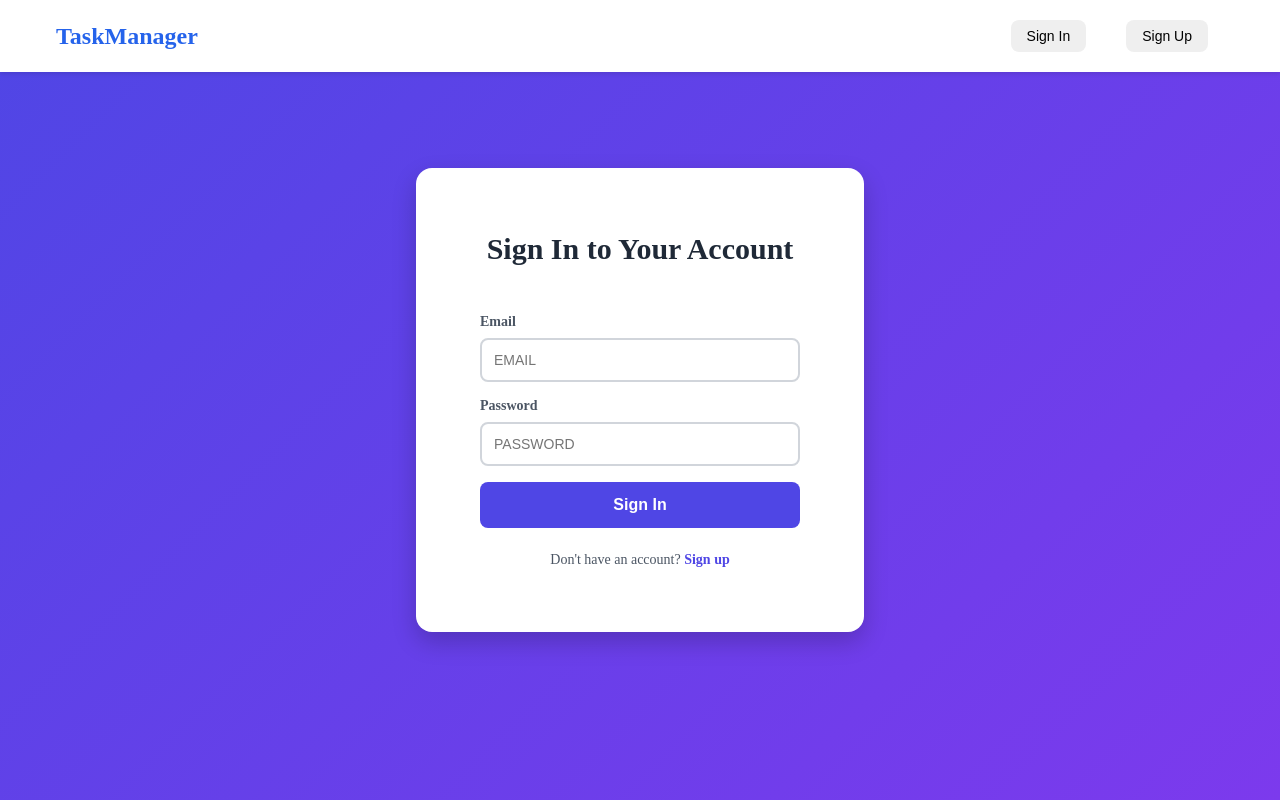
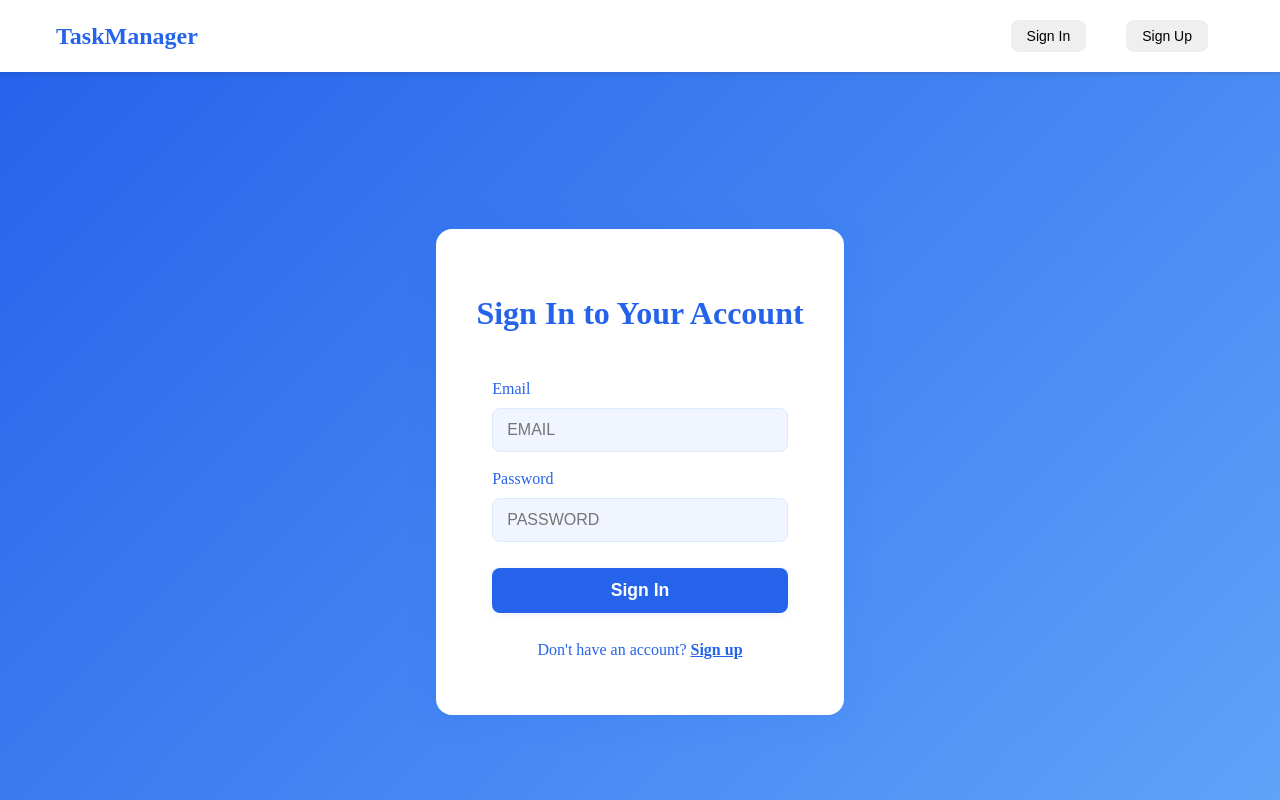
Before and after one commit to Svts3/TaskManagementAppFrontEnd, a React (Vite) app: page /sign-in in a window 1280 px wide. Built offline with nearby package versions, Linux system fonts and the light colour scheme.

Commit message:
Design changes

```diff
--- a/src/components/SignIn/SignIn.css
+++ b/src/components/SignIn/SignIn.css
@@ -5,93 +5,94 @@ html, body {
 }
 
 .sign-in-container {
+    min-height: 100vh;
     display: flex;
     align-items: center;
     justify-content: center;
-    height: 100vh;
-    width: 100vw;
-    background: linear-gradient(135deg, #4f46e5, #7c3aed);
-    padding: 1.5rem;
-    position: fixed;
-    top: 0;
-    left: 0;
-    overflow: auto;
+    background: linear-gradient(135deg, #2563eb 0%, #60a5fa 100%);
 }
 
 .sign-in-form {
-    background: white;
-    border-radius: 1rem;
-    box-shadow: 0 10px 25px rgba(0, 0, 0, 0.2);
-    padding: 2.5rem;
-    width: 100%;
-    max-width: 28rem;
-    text-align: center;
-    transition: transform 0.3s ease, box-shadow 0.3s ease;
-}
-
-.sign-in-form:hover {
-    box-shadow: 0 15px 35px rgba(0, 0, 0, 0.25);
+    background: #fff;
+    border-radius: 16px;
+    box-shadow: 0 4px 32px rgba(37, 99, 235, 0.10);
+    padding: 40px 32px 32px 32px;
+    min-width: 340px;
+    max-width: 95vw;
+    display: flex;
+    flex-direction: column;
+    align-items: center;
 }
 
 .sign-in-form h2 {
-    font-size: 1.875rem;
+    color: #2563eb;
+    margin-bottom: 24px;
     font-weight: 700;
-    color: #1f2937;
-    margin-bottom: 1.5rem;
+    font-size: 2rem;
 }
 
 .sign-in-form label {
+    color: #2563eb;
+    font-weight: 500;
+    margin-bottom: 2px;
     display: block;
-    font-size: 0.875rem;
-    font-weight: 600;
-    color: #4b5563;
     text-align: left;
-    margin-bottom: 0.5rem;
 }
 
 .input-field {
     width: 100%;
-    padding: 0.75rem;
-    border: 2px solid #d1d5db;
-    border-radius: 0.5rem;
-    font-size: 0.875rem;
-    transition: border-color 0.3s ease, box-shadow 0.3s ease;
-    margin-bottom: 1rem;
+    padding: 12px 14px;
+    margin: 8px 0 18px 0;
+    border: 1px solid #dbeafe;
+    border-radius: 8px;
+    font-size: 1rem;
+    background: #f1f5ff;
+    color: #1e293b;
+    transition: border 0.2s;
 }
 
 .input-field:focus {
+    border: 1.5px solid #2563eb;
     outline: none;
-    border-color: #4f46e5;
-    box-shadow: 0 0 8px rgba(79, 70, 229, 0.3);
+    background: #e0e7ff;
 }
 
 .submit-button {
     width: 100%;
-    padding: 0.875rem;
-    background-color: #4f46e5;
-    color: white;
-    font-size: 1rem;
+    background: #2563eb;
+    color: #fff;
     font-weight: 600;
     border: none;
-    border-radius: 0.5rem;
+    border-radius: 8px;
+    padding: 12px 0;
+    font-size: 1.1rem;
+    margin-top: 8px;
+    margin-bottom: 10px;
     cursor: pointer;
-    transition: background-color 0.3s ease, transform 0.2s ease;
-}
-
-.submit-button:hover {
-    background-color: #4338ca;
+    box-shadow: 0 2px 8px rgba(37,99,235,0.08);
+    transition: background 0.2s, box-shadow 0.2s;
 }
 
 .submit-button:disabled {
-    background-color: #a5b4fc;
+    background: #93c5fd;
     cursor: not-allowed;
 }
 
+.submit-button:hover:not(:disabled) {
+    background: #1d4ed8;
+    box-shadow: 0 4px 16px rgba(37,99,235,0.12);
+}
+
 .error-message {
-    display: block;
-    color: #ef4444;
-    font-size: 0.875rem;
-    margin-top: 1rem;
+    color: #dc2626;
+    background: #fef2f2;
+    border: 1px solid #fecaca;
+    border-radius: 6px;
+    padding: 8px 12px;
+    margin: 8px 0 0 0;
+    width: 100%;
+    text-align: center;
+    font-size: 0.98rem;
 }
 
 .success-message {
@@ -102,19 +103,19 @@ html, body {
 }
 
 .redirect-link {
-    margin-top: 1.5rem;
-    font-size: 0.875rem;
-    color: #4b5563;
+    margin-top: 18px;
+    font-size: 1rem;
+    color: #2563eb;
+    text-align: center;
 }
 
 .redirect-link a {
-    color: #4f46e5;
+    color: #2563eb;
     font-weight: 600;
-    text-decoration: none;
-    transition: color 0.3s ease;
+    text-decoration: underline;
+    transition: color 0.2s;
 }
 
 .redirect-link a:hover {
-    color: #4338ca;
-    text-decoration: underline;
+    color: #1d4ed8;
 }
--- a/src/components/SignUp/SignUp.css
+++ b/src/components/SignUp/SignUp.css
@@ -11,35 +11,32 @@ html, body {
     box-sizing: inherit;
 }
 
+/* Blue-themed sign-up styles */
 .sign-up-container {
+  min-height: 100vh;
   display: flex;
   align-items: center;
   justify-content: center;
-    min-height: calc(100vh - 55px);
-    width: 100%;
-    background: linear-gradient(135deg, #4f46e5, #7c3aed);
-    padding: 1.5rem;
-}
-.sign-up-form {
-    background: white;
-    border-radius: 1rem;
-    box-shadow: 0 10px 25px rgba(0, 0, 0, 0.2);
-    padding: 2rem;
-    width: 100%;
-    max-width: 900px;
-    transition: transform 0.3s ease, box-shadow 0.3s ease;
+  background: linear-gradient(135deg, #2563eb 0%, #60a5fa 100%);
 }
 
-.sign-up-form:hover {
-    box-shadow: 0 15px 35px rgba(0, 0, 0, 0.25);
+.sign-up-form {
+  background: #fff;
+  border-radius: 16px;
+  box-shadow: 0 4px 32px rgba(37, 99, 235, 0.10);
+  padding: 40px 32px 32px 32px;
+  min-width: 340px;
+  max-width: 95vw;
+  display: flex;
+  flex-direction: column;
+  align-items: center;
 }
 
 .sign-up-form h2 {
-    font-size: 1.875rem;
+  color: #2563eb;
+  margin-bottom: 24px;
   font-weight: 700;
-    color: #1f2937;
-    margin-bottom: 2rem;
-    text-align: center;
+  font-size: 2rem;
 }
 
 .form-grid {
@@ -68,17 +65,19 @@ html, body {
 
 .input-field {
   width: 100%;
-    padding: 0.75rem;
-    border: 2px solid #d1d5db;
-    border-radius: 0.5rem;
-    font-size: 0.875rem;
-    transition: border-color 0.3s ease, box-shadow 0.3s ease;
+  padding: 12px 14px;
+  margin: 8px 0 18px 0;
+  border: 1px solid #dbeafe;
+  border-radius: 8px;
+  font-size: 1rem;
+  background: #f1f5ff;
+  color: #1e293b;
+  transition: border 0.2s;
 }
-
 .input-field:focus {
+  border: 1.5px solid #2563eb;
   outline: none;
-    border-color: #4f46e5;
-    box-shadow: 0 0 8px rgba(79, 70, 229, 0.3);
+  background: #e0e7ff;
 }
 
 .input-error {
@@ -94,48 +93,60 @@ html, body {
 
 .sign-up-form button {
   width: 100%;
-    padding: 0.875rem;
-    background-color: #4f46e5;
-    color: white;
-    font-size: 1rem;
+  background: #2563eb;
+  color: #fff;
   font-weight: 600;
   border: none;
-    border-radius: 0.5rem;
+  border-radius: 8px;
+  padding: 12px 0;
+  font-size: 1.1rem;
+  margin-top: 8px;
+  margin-bottom: 10px;
   cursor: pointer;
-    transition: background-color 0.3s ease, transform 0.2s ease;
+  box-shadow: 0 2px 8px rgba(37,99,235,0.08);
+  transition: background 0.2s, box-shadow 0.2s;
 }
-
-.sign-up-form button:hover {
-    background-color: #4338ca;
+.sign-up-form button:hover:not(:disabled) {
+  background: #1d4ed8;
+  box-shadow: 0 4px 16px rgba(37,99,235,0.12);
 }
-
 .sign-up-form button:disabled {
-    background-color: #a5b4fc;
+  background: #93c5fd;
   cursor: not-allowed;
 }
 
 .error-message {
-    display: block;
-    color: #ef4444;
-    font-size: 0.875rem;
-    margin-top: 0.5rem;
+  color: #dc2626;
+  background: #fef2f2;
+  border: 1px solid #fecaca;
+  border-radius: 6px;
+  padding: 8px 12px;
+  margin: 8px 0 0 0;
+  width: 100%;
+  text-align: center;
+  font-size: 0.98rem;
 }
 
 .redirect-link {
-    margin-top: 1.5rem;
-    font-size: 0.875rem;
-    color: #4b5563;
+  margin-top: 18px;
+  font-size: 1rem;
+  color: #2563eb;
   text-align: center;
 }
-
 .redirect-link a {
-    color: #4f46e5;
+  color: #2563eb;
   font-weight: 600;
-    text-decoration: none;
-    transition: color 0.3s ease;
+  text-decoration: underline;
+  transition: color 0.2s;
+}
+.redirect-link a:hover {
+  color: #1d4ed8;
 }
 
-.redirect-link a:hover {
-    color: #4338ca;
-    text-decoration: underline;
+label {
+  color: #2563eb;
+  font-weight: 500;
+  margin-bottom: 2px;
+  display: block;
+  text-align: left;
 }
```
Also changed, not shown: src/components/UserWorkspaces/UserWorkspaces.css (+119 -53 lines). Lines whose indentation alone changed are shown as unchanged.
